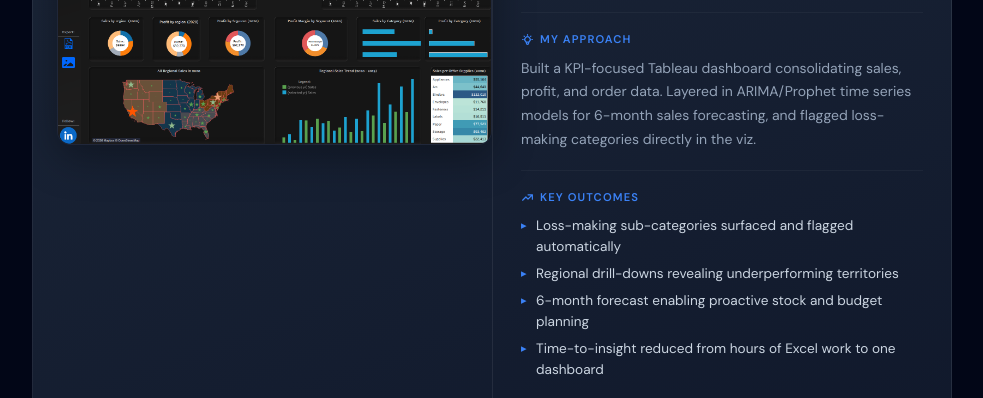
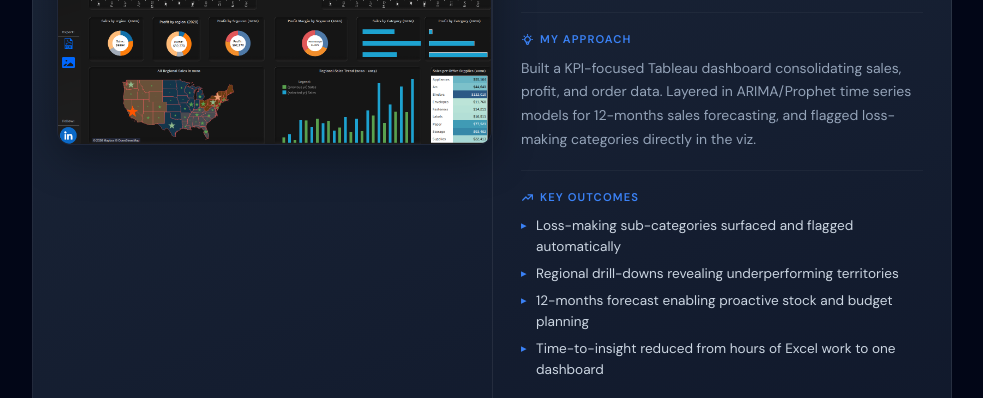
Before and after one commit to timmaina-devhub/timmaina-devhub.github.io, a Jekyll site: the page built from projects.html, in a window 1280 px wide and 900 px high, scrolled down 641 px. Shown: the part 201-599 px from the top of the window, without its empty margins (148-1131 px from the left). Built offline with Jekyll 4.4.1, drawn with Linux system fonts in a browser that asks for light colours.

Commit message:
Update projects.html

```diff
--- a/projects.html
+++ b/projects.html
@@ -122,7 +122,7 @@ title: Projects
             <svg width="13" height="13" fill="none" viewBox="0 0 24 24" stroke="currentColor" stroke-width="2.2"><path stroke-linecap="round" stroke-linejoin="round" d="M9.663 17h4.673M12 3v1m6.364 1.636l-.707.707M21 12h-1M4 12H3m3.343-5.657l-.707-.707m2.828 9.9a5 5 0 117.072 0l-.548.547A3.374 3.374 0 0014 18.469V19a2 2 0 11-4 0v-.531c0-.895-.356-1.754-.988-2.386l-.548-.547z"/></svg>
             My Approach
           </h4>
-          <p>Built a KPI-focused Tableau dashboard consolidating sales, profit, and order data. Layered in ARIMA/Prophet time series models for 6-month sales forecasting, and flagged loss-making categories directly in the viz.</p>
+          <p>Built a KPI-focused Tableau dashboard consolidating sales, profit, and order data. Layered in ARIMA/Prophet time series models for 12-months sales forecasting, and flagged loss-making categories directly in the viz.</p>
         </div>
         <div class="pj__block pj__block--outcomes">
           <h4 class="pj__block-title">
@@ -132,7 +132,7 @@ title: Projects
           <ul class="pj__bullets">
             <li>Loss-making sub-categories surfaced and flagged automatically</li>
             <li>Regional drill-downs revealing underperforming territories</li>
-            <li>6-month forecast enabling proactive stock and budget planning</li>
+            <li>12-months forecast enabling proactive stock and budget planning</li>
             <li>Time-to-insight reduced from hours of Excel work to one dashboard</li>
           </ul>
         </div>
```
